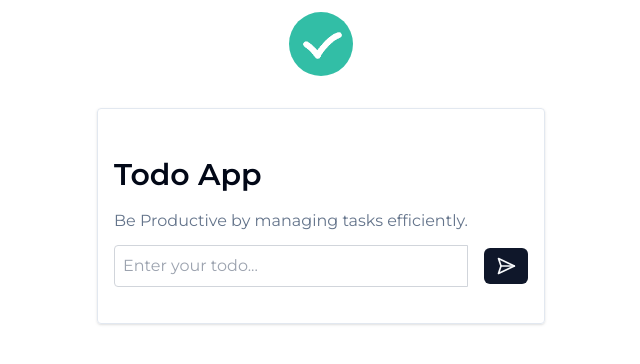
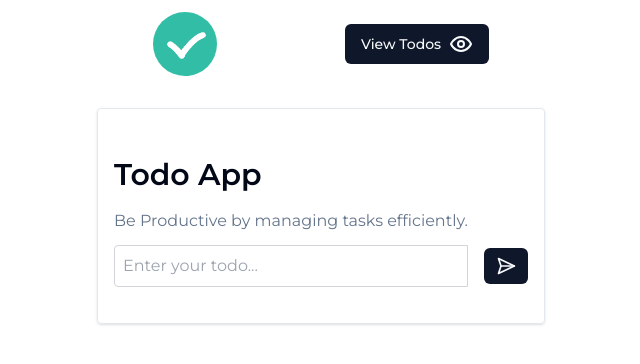
Before and after one commit to Sarmad426/Todo-list-app, a Next.js app: page / in a window 1280 px wide. Shown: the top 364 px of the page, without its empty margins (319-959 px from the left). Built offline with nearby package versions, Linux system fonts and the light colour scheme.

Commit message:
Added a link to view todos

```diff
--- a/app/page.tsx
+++ b/app/page.tsx
@@ -1,12 +1,18 @@
 import TodoForm from "@/components/Form/todo-form";
 import Image from "next/image";
 import logo from "../public/logo.png";
+import Link from "next/link";
+import { buttonVariants } from "@/components/ui/button";
+import { EyeIcon } from "lucide-react";
 
 const Home = async () => {
   return (
     <main>
-      <div className="mt-3 mb-5 flex items-center justify-center">
+      <div className="mt-3 mb-5 flex items-center justify-center gap-x-32">
         <Image src={logo} alt="Logo" className="w-16 rounded-full" />
+        <Link href="/todos" className={buttonVariants()}>
+          View Todos <EyeIcon className="ml-2" />
+        </Link>
       </div>
       <TodoForm />
     </main>
```
